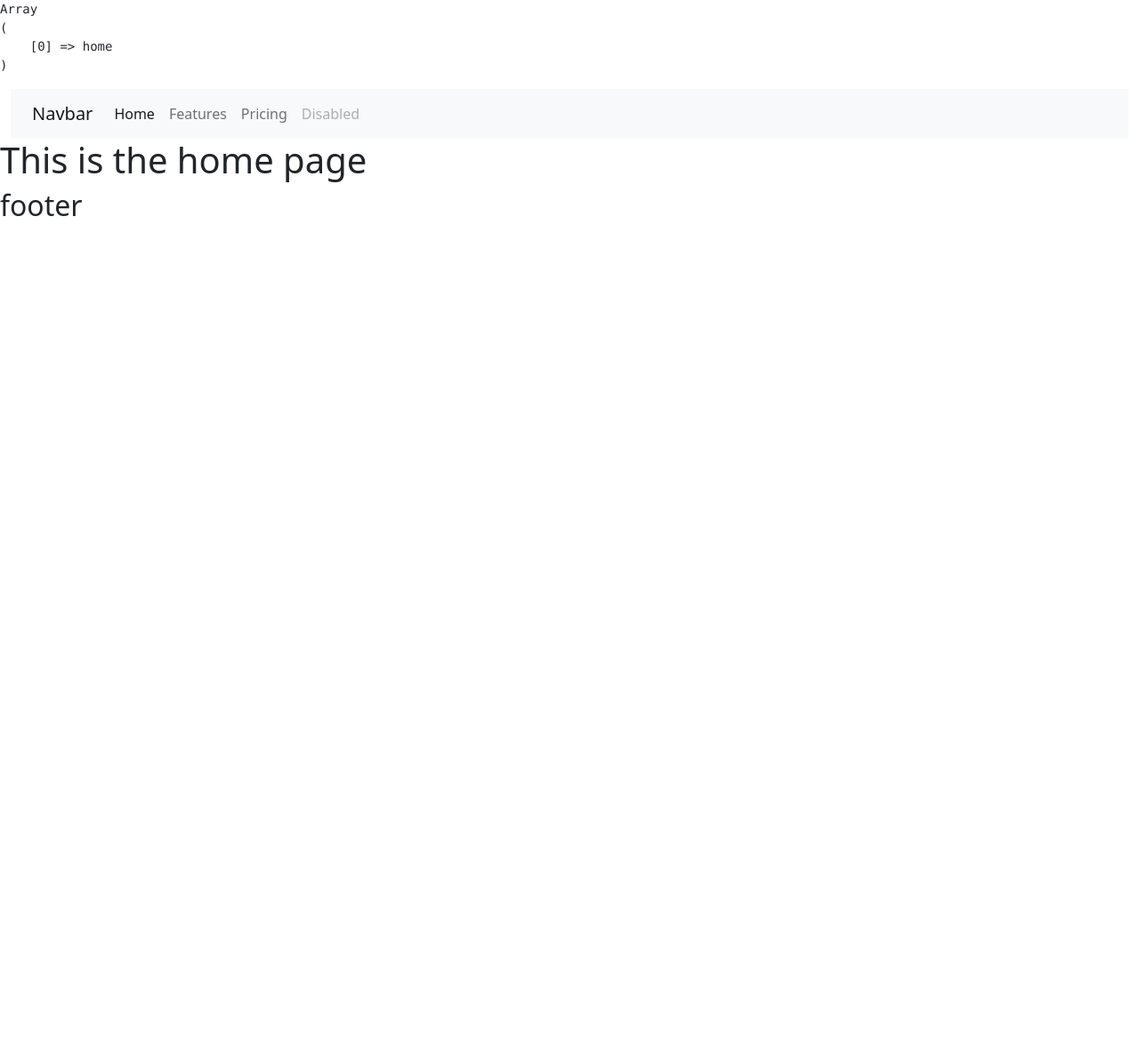
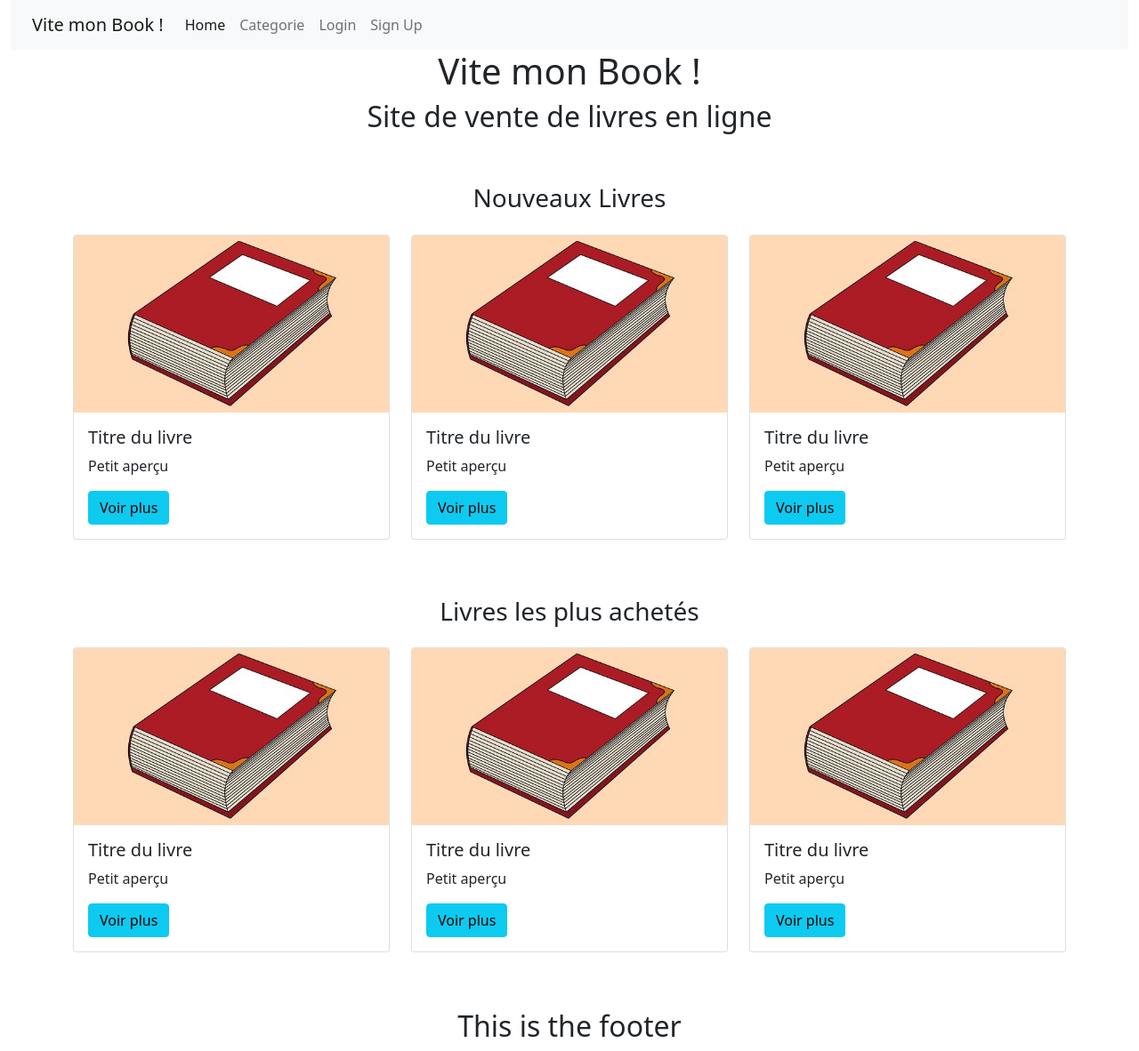
Before and after one commit to UltraViolet33/vite-mon-book-e-shop, a PHP site: page /ViteMonBook/public/index.php in a window 1280 px wide. Shown: the whole page at 89% size. Before the commit the page ends 243 px from the top, so only its background shows below. Run offline with PHP 8.4, Linux system fonts and the light colour scheme.

Commit message:
display fake books on home page

```diff
--- a/app/core/app.php
+++ b/app/core/app.php
@@ -13,7 +13,7 @@ class App
     public function __construct()
     {
         $url = $this->parseURL();
-        show($url);
+        //show($url);
 
         //check if the file exists
         if (file_exists("../app/controllers/" . strtolower($url[0]) . ".php")) {
--- a/app/views/home.php
+++ b/app/views/home.php
@@ -1,3 +1,77 @@
 <?php $this->view("inc/header", $data); ?>
-<h1>This is the home page</h1>
+
+<div class="row justify-content-center">
+    <div class="col-6 text-center">
+        <h1 class="">Vite mon Book !</h1>
+        <h2>Site de vente de livres en ligne</h2>
+    </div>
+</div>
+<div class="container">
+    <div class="row my-5 justify-content-center">
+        <h3 class="text-center">Nouveaux Livres</h3>
+        <div class="col-12 col-sm-6 col-lg-4 my-3">
+            <div class="card">
+                <img src="assets/img/book.jpg" class="card-img-top" alt="...">
+                <div class="card-body">
+                    <h5 class="card-title">Titre du livre</h5>
+                    <p class="card-text">Petit aperçu</p>
+                    <a href="#" class="btn btn-info">Voir plus</a>
+                </div>
+            </div>
+        </div>
+        <div class="col-12 col-sm-6 col-lg-4 my-3">
+            <div class="card">
+                <img src="assets/img/book.jpg" class="card-img-top" alt="...">
+                <div class="card-body">
+                    <h5 class="card-title">Titre du livre</h5>
+                    <p class="card-text">Petit aperçu</p>
+                    <a href="#" class="btn btn-info">Voir plus</a>
+                </div>
+            </div>
+        </div>
+        <div class="col-12 col-sm-6 col-lg-4 my-3">
+            <div class="card">
+                <img src="assets/img/book.jpg" class="card-img-top" alt="...">
+                <div class="card-body">
+                    <h5 class="card-title">Titre du livre</h5>
+                    <p class="card-text">Petit aperçu</p>
+                    <a href="#" class="btn btn-info">Voir plus</a>
+                </div>
+            </div>
+        </div>
+    </div>
+    <div class="row my-5 justify-content-center">
+        <h3 class="text-center">Livres les plus achetés</h3>
+        <div class="col-12 col-sm-6 col-lg-4 my-3">
+            <div class="card">
+                <img src="assets/img/book.jpg" class="card-img-top" alt="...">
+                <div class="card-body">
+                    <h5 class="card-title">Titre du livre</h5>
+                    <p class="card-text">Petit aperçu</p>
+                    <a href="#" class="btn btn-info">Voir plus</a>
+                </div>
+            </div>
+        </div>
+        <div class="col-12 col-sm-6 col-lg-4 my-3">
+            <div class="card">
+                <img src="assets/img/book.jpg" class="card-img-top" alt="...">
+                <div class="card-body">
+                    <h5 class="card-title">Titre du livre</h5>
+                    <p class="card-text">Petit aperçu</p>
+                    <a href="#" class="btn btn-info">Voir plus</a>
+                </div>
+            </div>
+        </div>
+        <div class="col-12 col-sm-6 col-lg-4 my-3">
+            <div class="card">
+                <img src="assets/img/book.jpg" class="card-img-top" alt="...">
+                <div class="card-body">
+                    <h5 class="card-title">Titre du livre</h5>
+                    <p class="card-text">Petit aperçu</p>
+                    <a href="#" class="btn btn-info">Voir plus</a>
+                </div>
+            </div>
+        </div>
+    </div>
+</div>
 <?php $this->view("inc/footer", $data); ?>
--- a/app/views/inc/footer.php
+++ b/app/views/inc/footer.php
@@ -1,7 +1,12 @@
-<footer>
-    <h2>footer</h2>
-</footer>
-
+<div class="container-fluid">
+    <div class="row justify-content-center">
+        <div class="col-12">
+            <footer>
+                <h2 class="text-center">This is the footer</h2>
+            </footer>
+        </div>
+    </div>
+</div>
 <script src="https://cdn.jsdelivr.net/npm/bootstrap@5.1.3/dist/js/bootstrap.bundle.min.js" integrity="sha384-ka7Sk0Gln4gmtz2MlQnikT1wXgYsOg+OMhuP+IlRH9sENBO0LRn5q+8nbTov4+1p" crossorigin="anonymous"></script>
 </body>
 
--- a/app/views/inc/header.php
+++ b/app/views/inc/header.php
@@ -9,13 +9,13 @@
     <link href="https://cdn.jsdelivr.net/npm/bootstrap@5.1.3/dist/css/bootstrap.min.css" rel="stylesheet" integrity="sha384-1BmE4kWBq78iYhFldvKuhfTAU6auU8tT94WrHftjDbrCEXSU1oBoqyl2QvZ6jIW3" crossorigin="anonymous">
 </head>
 
-<body>
+<body style="overflow-x:hidden">
     <div class="container-fluid">
         <div class="row">
             <div class="clo-12">
                 <nav class="navbar navbar-expand-lg navbar-light bg-light">
                     <div class="container-fluid">
-                        <a class="navbar-brand" href="#">Navbar</a>
+                        <a class="navbar-brand" href="#">Vite mon Book !</a>
                         <button class="navbar-toggler" type="button" data-bs-toggle="collapse" data-bs-target="#navbarNav" aria-controls="navbarNav" aria-expanded="false" aria-label="Toggle navigation">
                             <span class="navbar-toggler-icon"></span>
                         </button>
@@ -25,13 +25,13 @@
                                     <a class="nav-link active" aria-current="page" href="#">Home</a>
                                 </li>
                                 <li class="nav-item">
-                                    <a class="nav-link" href="#">Features</a>
+                                    <a class="nav-link" href="#">Categorie</a>
                                 </li>
                                 <li class="nav-item">
-                                    <a class="nav-link" href="#">Pricing</a>
+                                    <a class="nav-link" href="#">Login</a>
                                 </li>
                                 <li class="nav-item">
-                                    <a class="nav-link disabled">Disabled</a>
+                                    <a class="nav-link">Sign Up</a>
                                 </li>
                             </ul>
                         </div>
```
Also changed, not shown: public/assets/img/book.jpg (added).
